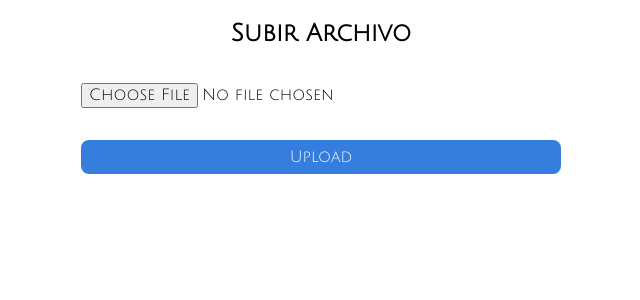
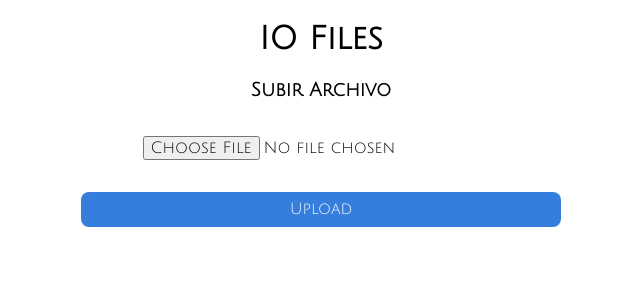
Before and after one commit to l2radamanthys/io-files, a Flask app: page / in a window 1280 px wide. Shown: the top 300 px of the page, without its empty margins (319-959 px from the left). Run offline with Flask 2, Linux system fonts and the light colour scheme; some libraries are stand-ins or nearby versions.

Commit message:
fix file ext

```diff
--- a/flaskr/routes.py
+++ b/flaskr/routes.py
@@ -37,7 +37,7 @@ def upload_file():
             filename = secure_filename(file.filename)
             print(os.path.join(upload_folder, filename))
             file.save(os.path.join(upload_folder, filename))
-            return f"{request.host_url}uploads/{quote_plus(filename)}"[:-1]
+            return f"{request.host_url}uploads/{quote_plus(filename)}"
 
     else:
         return render_template("index.html")
--- a/flaskr/templates/index.html
+++ b/flaskr/templates/index.html
@@ -2,13 +2,15 @@
 
 {% block body %}
   <div class="center mw6 font-julius">
-    <h2 class="tc">Subir Archivo</h2>
+    <h1 class="tc">IO Files</h1>
+
+    <h3 class="tc">Subir Archivo</h3>
 
     <form method=post enctype=multipart/form-data>
-      <div class="pa3">
+      <div class="pa3 tc">
         <input type=file name=file>
       </div>
-      <div class="pa3">
+      <div class="pa3 tc">
         <input type=submit value=Upload class="w-100 ph3 pv2 bg-blue white bn br3">
       </div>
     </form>
```
